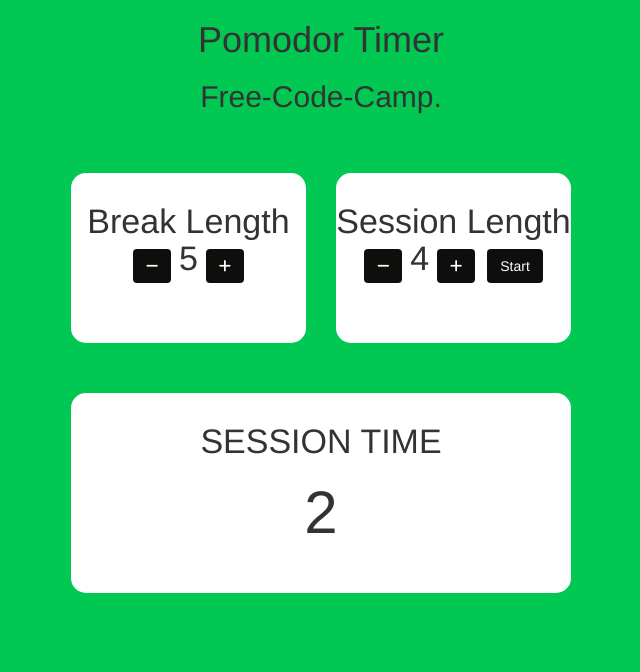
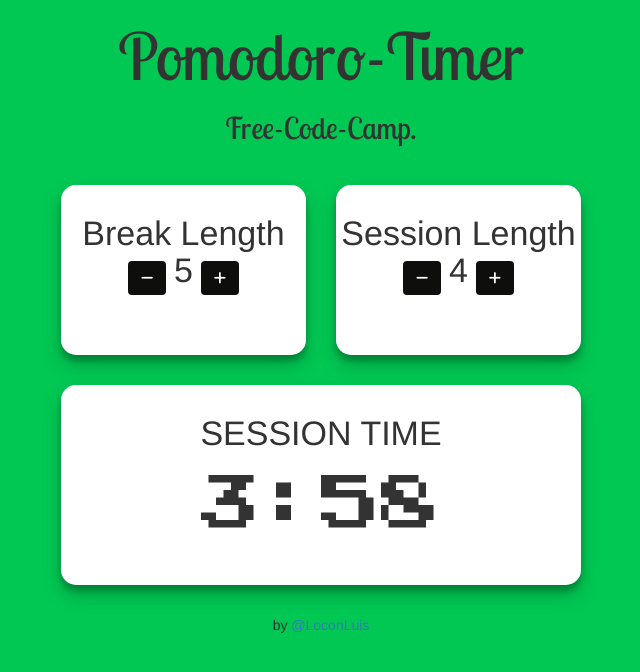
Before and after one commit to loconluis/Pomodoro-Clock, a plain HTML site: page index.html in a window 1280 px wide. Both pictures are taken after a click on the link "Start". Shown: the whole page, without its empty margins (319-959 px from the left). Drawn offline with nearby package versions, Linux system fonts and the light colour scheme.

Commit message:
finish project

```diff
--- a/css/style.css
+++ b/css/style.css
@@ -1,19 +1,22 @@
+@import url('https://fonts.googleapis.com/css?family=Lobster+Two|Press+Start+2P');
+
 html,
 body{
   background: #00C853;
 }
 #displayBreak{
-  margin-left: 320px;
+  margin-left: 310px;
 }
 #displayLength{
-  margin-right:  320px;
+  margin-right:  310px;
 }
 #displayBreak, #displayLength{
-  margin-top: 50px;
+  margin-top: 30px;
   padding: 30px 0;
   background: #FFFFFF;
   height: 170px;
   border-radius: 15px;
+  box-shadow: 0 10px 20px rgba(0,0,0,0.19), 0 6px 6px rgba(0,0,0,0.23);
 }
 #displayBreak a, #displayLength a{
   color: #FFFFFF;
@@ -28,12 +31,20 @@ h4{
   font-size: 34px;
 }
 #displayTimer{
-  margin: 50px 320px;
+  margin: 30px 310px;
   background: #FFFFFF;
   height: 200px;
   border-radius: 15px;
   padding: 30px 0;
+  box-shadow: 0 10px 20px rgba(0,0,0,0.19), 0 6px 6px rgba(0,0,0,0.23);
 }
 h3{
   font-size: 60px;
+  font-family: 'Press Start 2P', cursive;
 }
+h1, h2{
+  font-family: 'Lobster Two', cursive;
+}
+h1{
+  font-size: 65px;
+}
--- a/index.html
+++ b/index.html
@@ -16,7 +16,7 @@
     <div class="row">
       <div class="col-md-12">
         <div id="titles" class="text-center">
-          <h1>Pomodor Timer</h1>
+          <h1>Pomodoro-Timer</h1>
           <h2>Free-Code-Camp.</h2>
         </div>
       </div>
@@ -55,6 +55,15 @@
       </div>
     </div>
   </section>
+  <footer id="foot">
+		<div class="container-fluid">
+        <div class="row">
+          <p class="text-center">by <a href="https://twitter.com/LoconLuis" target="_blank">@LoconLuis</a></p>
+        </div>
+      </div>
+	</footer>
+
+  <audio src="http://www.soundjay.com/button/sounds/beep-09.mp3" id="beep" type="audio/mpeg"></audio>
 
   <!-- Latest compiled and minified JavaScript & jQuery -->
 	<script src="https://ajax.googleapis.com/ajax/libs/jquery/1.12.4/jquery.min.js"></script>
--- a/js/main.js
+++ b/js/main.js
@@ -1,34 +1,58 @@
 $(document).ready(function(){
-
+  var beep = $('#beep')[0];
     var countTime = parseInt($('#num').html());
     var countBreak = parseInt($('#breakNum').html());
     $('#reset').hide();
     //Start event
     $('#start').click(function(){
       var counter = setInterval(timer, 1000);
+      countTime=countTime*60;
+      countBreak=countBreak*60;
       //Timer function
       function timer(){
         //Hide variables
-        $('#start, #minusTime, #plusTime', '#plusBreak', '#minusBreak').hide();
+        $('#start').hide();
         countTime-=1;
         $('#titleTime').html('SESSION TIME')
-        $('#timerType').html(countTime);
+        //$('#timerType').html(countTime);
         if(countTime===0){
           clearInterval(counter);
+          beep.play();
           var startBreak = setInterval(breakTimer, 1000);
+        }
+        if(countTime%60>=10){
+          $('#timerType').html(Math.floor(countTime/60)+':'+countTime%60);
+        }else{
+          $('#timerType').html(Math.floor(countTime/60)+':0'+countTime%60);
         }
         //BreakTime function
         function breakTimer(){
           countBreak-=1;
           $('#titleTime').html('BREAK TIME')
-          $('#timerType').html(countBreak);
           if(countBreak===0){
             clearInterval(startBreak);
+            beep.play();
             $('#reset').show();
+          }
+          if(countBreak%60>=10){
+            $('#timerType').html(Math.floor(countBreak/60)+':'+countBreak%60);
+          }else{
+            $('#timerType').html(Math.floor(countBreak/60)+':0'+countBreak%60);
           }
         }
       }
 
+    });
+
+    //Reset event
+    $('#reset').click(function(){
+      countTime = 25;
+      countBreak = 5;
+      $('#num').html(countTime);
+      $('#breakNum').html(countBreak);
+      $('#start').show();
+      $('#titleTime').html('TIME')
+      $('#timerType').html("");
     });
 
     $('#minusTime').click(function(){
```
